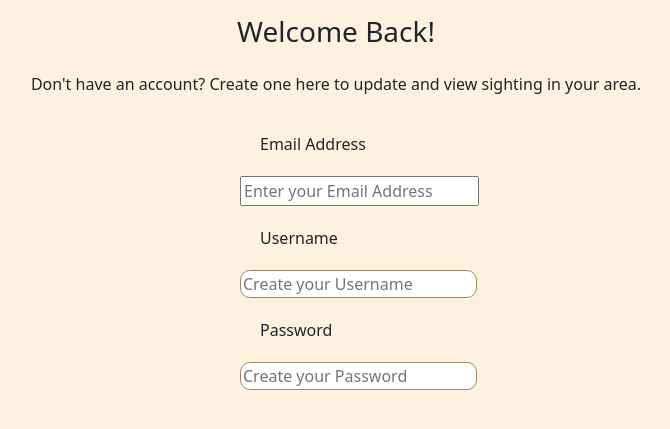
After one commit to agugneja/cryptid-catalog, a Flask app: template templates/register.html in a window 1280 px wide. The commit adds this page. Shown: the top 429 px of the page, without its empty margins (304-974 px from the left). Run offline with Flask 2, Linux system fonts and the light colour scheme; the template is opened without the code that fills it, so the values that code supplies are empty.

Commit message:
updating login and register pages with minimal css

```diff
--- a/app.py
+++ b/app.py
@@ -6,3 +6,7 @@ order_dict = {}
 @app.route('/', methods=['GET', 'POST'])
 def index():
     return render_template('home.html')
+
+@app.route('/login', methods=['GET', 'POST'])
+def login():
+    return render_template('login.html')
--- a/templates/_layout.html
+++ b/templates/_layout.html
@@ -8,6 +8,42 @@
     <script defer src="https://cdn.jsdelivr.net/npm/bootstrap@5.1.3/dist/js/bootstrap.bundle.min.js" integrity="sha384-ka7Sk0Gln4gmtz2MlQnikT1wXgYsOg+OMhuP+IlRH9sENBO0LRn5q+8nbTov4+1p" crossorigin="anonymous"></script>
     <title>{% block title %}{% endblock %}</title>
 </head>
+<style>
+    h3 {
+        text-align: center;
+        padding: 15px;
+    }
+    body {
+        background-color: #FDF1E0;
+    }
+    p {
+        text-align: center;
+    }
+    .label {
+        padding:20px;
+    }
+    .form {
+        margin:auto;
+        width: 15%;
+    }
+    .round {
+        border: none;
+        margin: 0 auto;
+        border: solid 1px #9E896A;
+        border-radius: 10px;
+    }
+    input[type=submit] {
+        background-color: #9E896A;
+        padding-left: 30px;
+        padding-right: 30px;
+        color:white;
+        padding-top: 5px;
+        padding-bottom: 5px;
+    }
+    .button {
+        text-align: right;
+    }
+</style>
 <body>
     {% block body %}{% endblock %}
 </body>
--- a/templates/home.html
+++ b/templates/home.html
@@ -3,5 +3,5 @@
 {% block title %}Cryptid Catalog | Home Page{% endblock %}
 
 {% block body %}
-
+<a href="/login">login</a>
 {% endblock %}
--- /dev/null
+++ b/templates/register.html
@@ -0,0 +1,22 @@
+{% extends '_layout.html' %}
+
+{% block title %}Cryptid Catalog | Login{% endblock %}
+
+{% block body %}
+    <h3>Welcome Back!</h3>
+
+    <!--add login/register tabs here-->
+
+    <p>Don't have an account? Create one here to update and view sighting in your area.</p>
+    <div class="form">
+    <form>
+        <label for="email" class="label">Email Address</label><br>
+        <input type="email" clas="round" id="email" name="email" placeholder="Enter your Email Address"><br>
+        <label for="username" class="label">Username</label><br>
+        <input type="text" class="round" id="username" name="username" placeholder="Create your Username"><br>
+
+        <label for="password" class="label">Password</label><br>
+        <input type="password" class="round" id="password" name="password" placeholder="Create your Password"><br>
+    </form>
+</div>
+{% endblock %}
```
Also changed, not shown: templates/login.html (+19 -0 lines), 1 other file.
